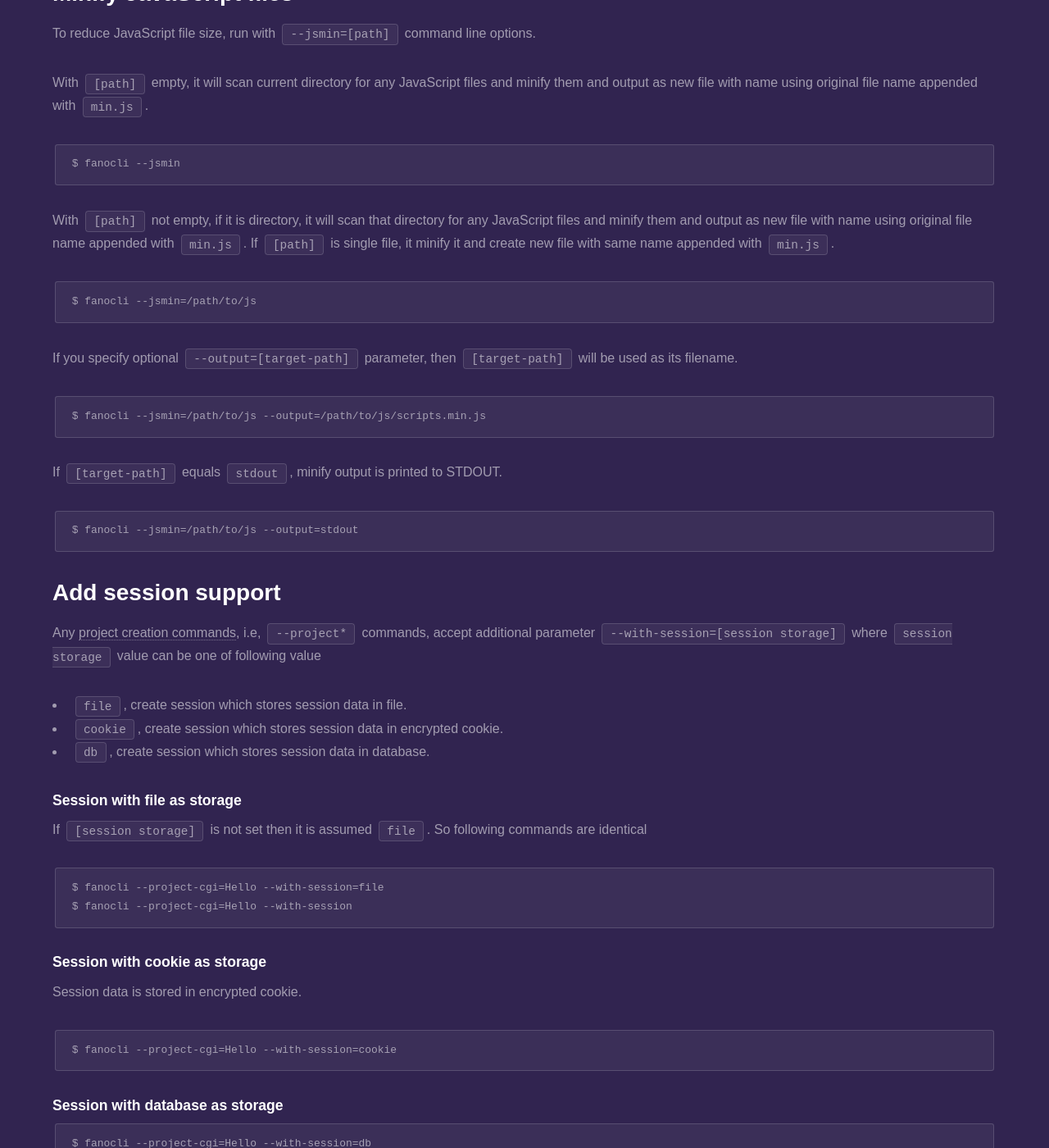
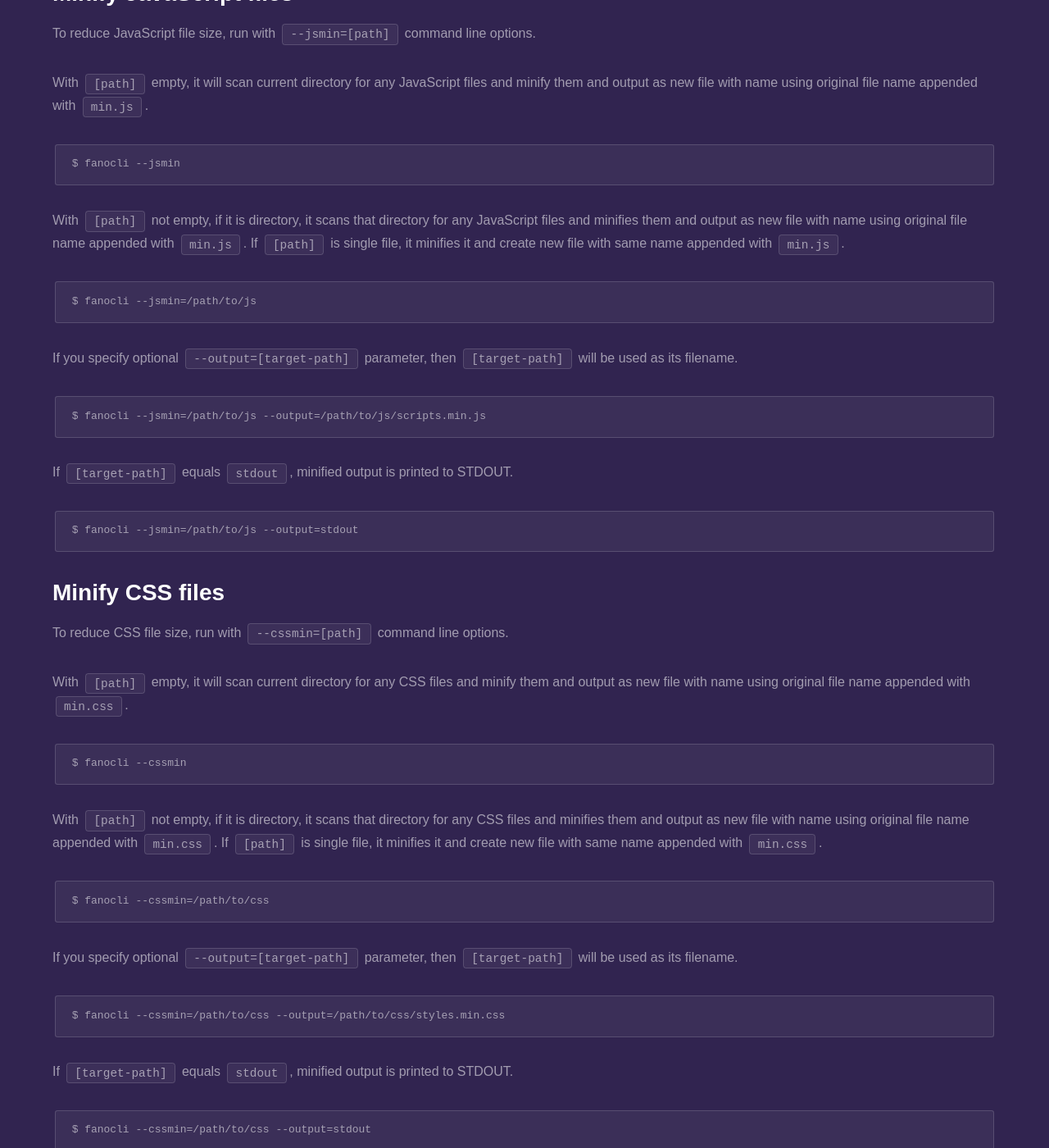
Before and after one commit to fanoframework/fanoframework.github.io, a Jekyll site: the page built from scaffolding-with-fano-cli/index.md, in a window 1280 px wide and 1400 px high, scrolled down 5529 px. Shown: the whole window at 82% size. Built offline with Jekyll 4.4.1, drawn with Linux system fonts in a browser that asks for light colours; our own code applies the rules of GitHub Pages for plain Markdown files.

Commit message:
add documentation on Fano CLI CSS minifier

````diff
--- a/scaffolding-with-fano-cli/index.md
+++ b/scaffolding-with-fano-cli/index.md
@@ -224,7 +224,7 @@ With `[path]` empty, it will scan current directory for any JavaScript files and
 $ fanocli --jsmin
 ```
 
-With `[path]` not empty, if it is directory, it will scan that directory for any JavaScript files and minify them and output as new file with name using original file name appended with `min.js`. If `[path]` is single file, it minify it and create new file with same name appended with `min.js`.
+With `[path]` not empty, if it is directory, it scans that directory for any JavaScript files and minifies them and output as new file with name using original file name appended with `min.js`. If `[path]` is single file, it minifies it and create new file with same name appended with `min.js`.
 
 ```
 $ fanocli --jsmin=/path/to/js
@@ -236,10 +236,38 @@ If you specify optional `--output=[target-path]` parameter, then `[target-path]`
 $ fanocli --jsmin=/path/to/js --output=/path/to/js/scripts.min.js
 ```
 
-If `[target-path]` equals `stdout`, minify output is printed to STDOUT.
+If `[target-path]` equals `stdout`, minified output is printed to STDOUT.
 
 ```
 $ fanocli --jsmin=/path/to/js --output=stdout
+```
+
+## <a name="minify-css"></a> Minify CSS files
+
+To reduce CSS file size, run with  `--cssmin=[path]` command line options.
+
+With `[path]` empty, it will scan current directory for any CSS files and minify them and output as new file with name using original file name appended with `min.css`.
+
+```
+$ fanocli --cssmin
+```
+
+With `[path]` not empty, if it is directory, it scans that directory for any CSS files and minifies them and output as new file with name using original file name appended with `min.css`. If `[path]` is single file, it minifies it and create new file with same name appended with `min.css`.
+
+```
+$ fanocli --cssmin=/path/to/css
+```
+
+If you specify optional `--output=[target-path]` parameter, then `[target-path]` will be used as its filename.
+
+```
+$ fanocli --cssmin=/path/to/css --output=/path/to/css/styles.min.css
+```
+
+If `[target-path]` equals `stdout`, minified output is printed to STDOUT.
+
+```
+$ fanocli --cssmin=/path/to/css --output=stdout
 ```
 
 ## <a name="add-session-support"></a>Add session support
````
